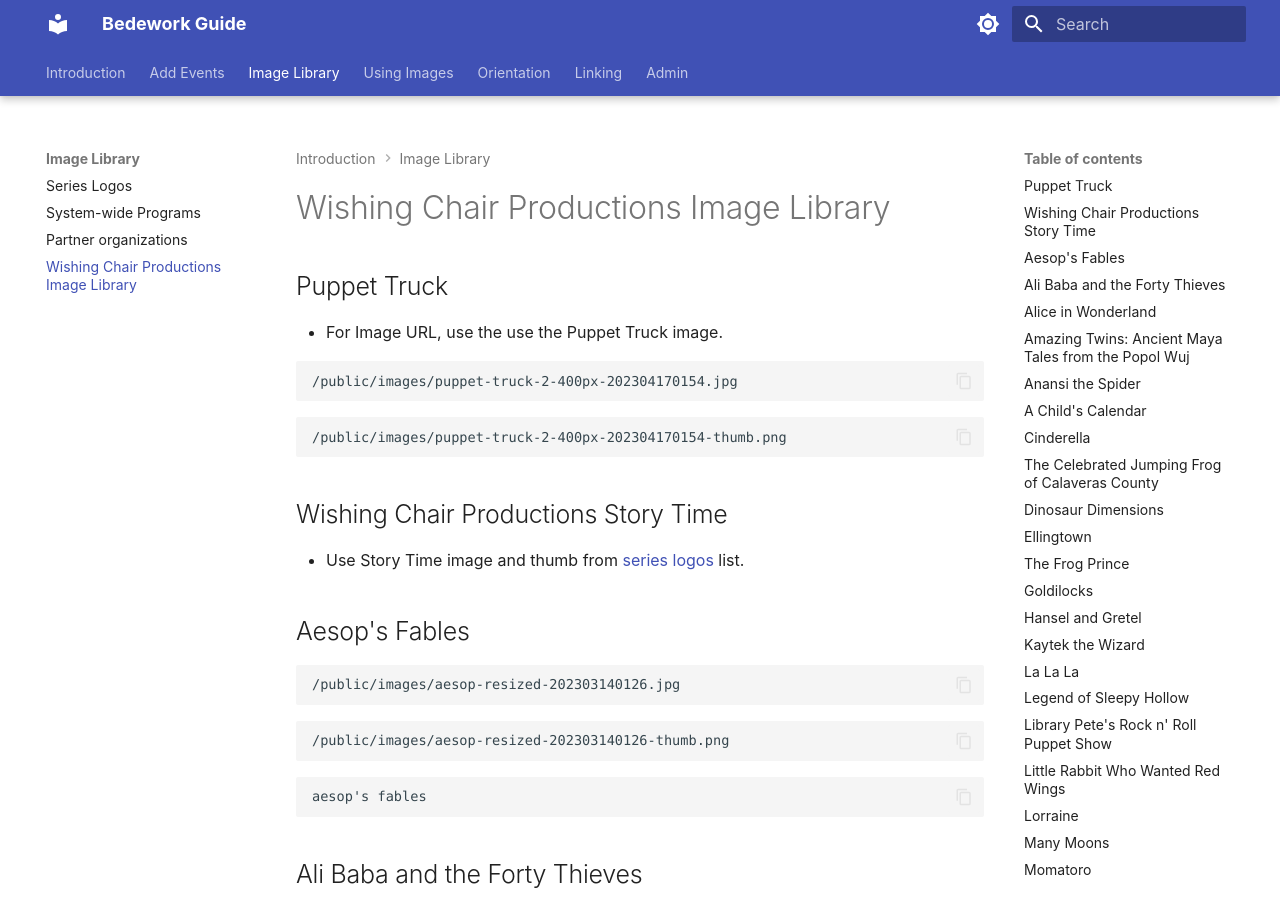
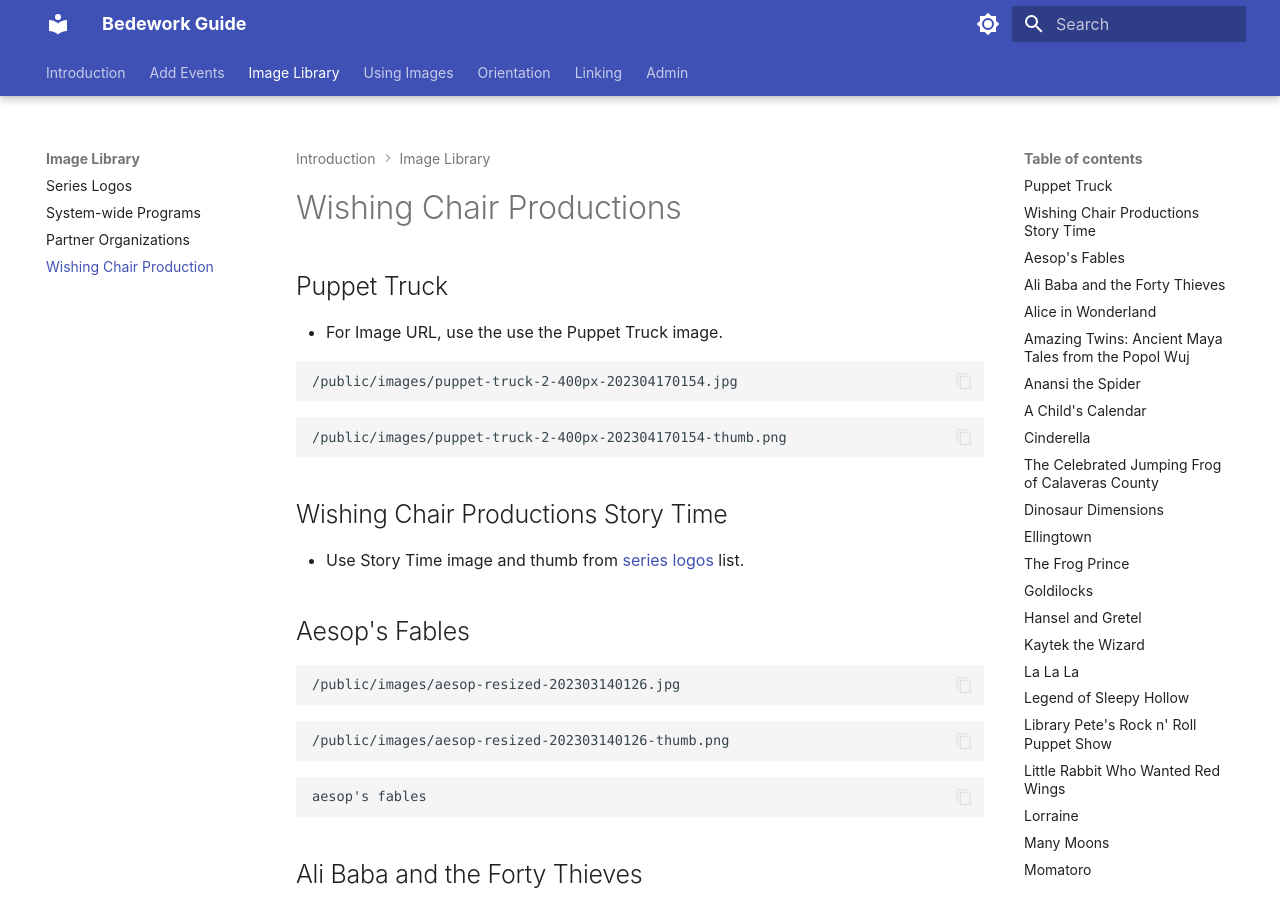
Before and after one commit to Nashville-Public-Library/bedework-docs, an MkDocs documentation site: the page built from docs/image-library/wishing-chair-image-library.md, in a window 1280 px wide and 900 px high. Built offline with MkDocs 1.6.1 and Material for MkDocs 9.7.7, drawn with Linux system fonts in a browser that asks for light colours.

Commit message:
hotfix for menu

```diff
--- a/docs/image-library/wishing-chair-image-library.md
+++ b/docs/image-library/wishing-chair-image-library.md
@@ -1,8 +1,9 @@
 ---
-title: Wishing Chair Productions Image Library
+sidebar_position: 4
+title: Wishing Chair Production
 ---
 
-# Wishing Chair Productions Image Library
+# Wishing Chair Productions
 
 ## Puppet Truck
 
```
Also changed, not shown: docs/image-library/partner-organizations.md (+4 -1 lines), docs/image-library/series-logos.md (+1 -0 lines), docs/image-library/systemwide-images.md (+1 -0 lines).
